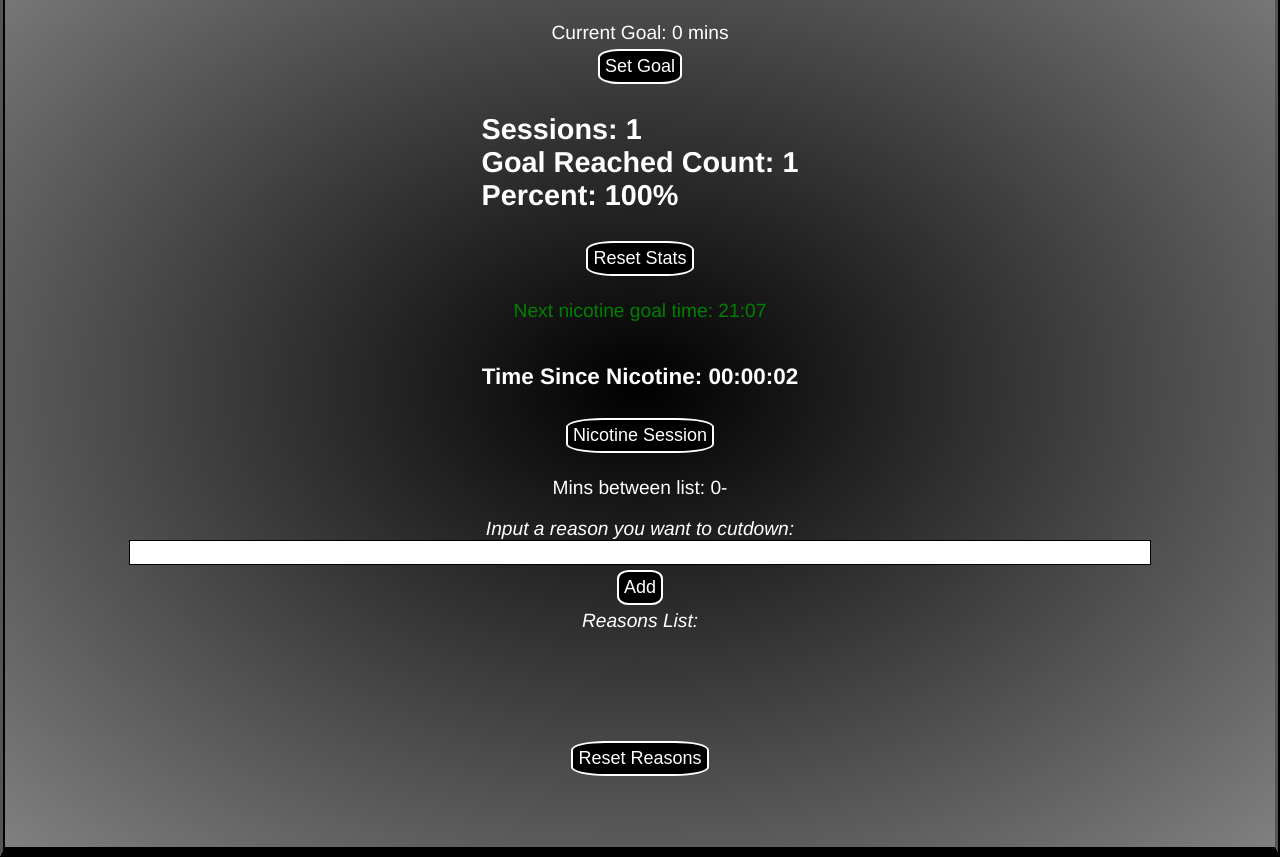
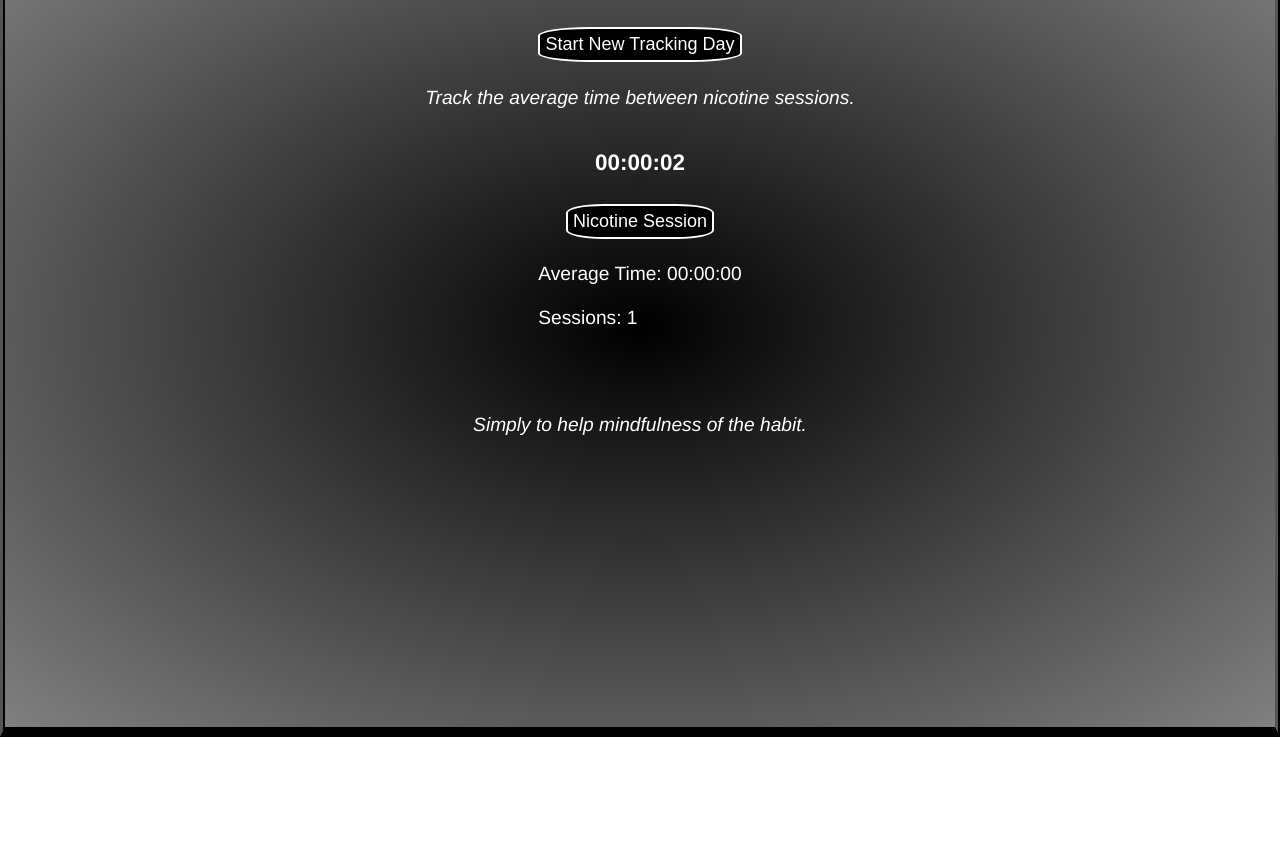
Before and after one commit to Sgamb29/NicotineTimer, a plain HTML site: page index.html in a window 1280 px wide. Both pictures are taken after a click on the button "Nicotine Session". Shown: the part 83-940 px from the top of the page. After the commit the page ends 820 px from the top, so only its background shows below. Drawn offline with Linux system fonts and the light colour scheme.

Commit message:
big refactor

```diff
--- a/index.html
+++ b/index.html
@@ -9,25 +9,16 @@
 <body>
     <div class="container">
         <h1>Nicotine Timer</h1>
+        <button onclick="newTrackingDay()">Start New Tracking Day</button>
+        <p><em>Track the average time between nicotine sessions.</em></p>
 
-        <label for="goalButton" id="goalOutput">Current Goal: 0 mins</label>
-        <button name="goalButton" onclick="setGoal()">Set Goal</button>
-        <h2 id="statsOutput"></h2>
-        <button onclick="resetStats()">Reset Stats</button>
-        <p id="nextNicTime"></p>
         <h3 id="mainOutput"></h3>
         <button onclick="startNicotineTime()">Nicotine Session</button>
-        <p id="vapeTimesList" name="vapeTimesList">Mins between list: []</p>
-        <label for="reasonsInput"><em>Input a reason you want to cutdown:</em></label>
-        <input name="reasonsInput" id="reasonsInput" type="text">
-        <button onclick="addReason()">Add</button>
-        <label for="reasonsOutput"><em>Reasons List:</em></label>
-        <p id="reasonsOutput" name="reasonsOutput"></p>
-        <br><br><br>
-        <button onclick="resetReasons()">Reset Reasons</button>
+        <p id="statsOutput"></p>
         <br><br><br>
 
 
+    <footer><em>Simply to help mindfulness of the habit.</em></footer>
     </div>
 
     <script src="script.js"></script>
--- a/script.js
+++ b/script.js
@@ -1,83 +1,99 @@
 
 const mainOutput = document.getElementById("mainOutput");
-const goalOutput = document.getElementById("goalOutput");
-const timesList = document.getElementById("nicTimesList");
 const statsOutput = document.getElementById("statsOutput");
-const vapeTimesList = document.getElementById("vapeTimesList");
-let currentGoal = 0;
-let sessionCount = 0;
-let reachedGoalCount = 0;
-let startTime = 0;
-let quitReasons = "";
-let timesBetween = "";
 
+// Cookie Keys
+const timesBetweenKey = "timesBetween";
+const lastNicKey = "lastNicTime";
+const sessionCountKey = "sessions";
 
-let lastNicotineTime = 0;
-let timerInterval = 0;
-let timePassed = 0;
-const nextNicTime = document.getElementById("nextNicTime");
+class Timer {
+    lastNicotineTime = null;
+    intervalId = null;
+    seconds = 0;
+    timesBetween = [];
+    sessions = 0;
 
-function startNicotineTime(cookieSet=false) {
-    const prefix = "Time Since Nicotine: ";
-    // !cookieSet is same as waiting for button press
-    if (!cookieSet) {
-        lastNicotineTime = new Date();
-        setCookie("lastNicTime", lastNicotineTime.toString(), 10000);
-        sessionCount += 1;
-        setCookie("sessionCount", sessionCount.toString(), 10000);
-        if (timePassed >= currentGoal * 60 * 1000) {
-            reachedGoalCount += 1;
-            setCookie("goalCount", reachedGoalCount.toString(), 10000);
-        }
-        displayTimesBetweenList();
+    // Stopwatch outputs the time str duration from last nic time.
+    runStopwatch() {
+        mainOutput.innerText = this.getTimeStr(this.seconds);
+        this.intervalId = setInterval(() => {
+            this.seconds = this.getDurationSecondsFromDate(this.lastNicotineTime);
+            mainOutput.innerText = this.getTimeStr(this.seconds);
+        }, 1000);
     }
 
-    displayNextNicotineTime();
-
-    mainOutput.innerText = `${prefix}${getTimeStr(0)}`;
-    if (cookieSet) {
-        const n = new Date();
-        mainOutput.innerText = `${prefix}${getTimeStr(n.getTime() - lastNicotineTime.getTime())}`;
+    stopStopwatch() {
+        clearInterval(this.intervalId);
+        this.intervalId = null;
     }
 
-    updateStatsOuput();
-
-    timerInterval = setInterval(() => {
-        const now = new Date();
-        timePassed = now.getTime() - lastNicotineTime.getTime();
-        if (timePassed >= currentGoal * 60 * 1000) {
-            nextNicTime.style.color = "green";
-        } else {
-            nextNicTime.style.color = "white";
+    buttonPressStartLogic() {
+        // If != null pushing the duration from last session to times between list.
+        if (this.lastNicotineTime != null) {
+            this.timesBetween.push(this.getDurationSecondsFromDate(this.lastNicotineTime));
+            setCookie(timesBetweenKey, this.timesBetween.join("-"), 1000);
         }
 
-        mainOutput.innerText = `${prefix}${getTimeStr(timePassed)}`;
-    }, 1000);
+        this.lastNicotineTime = new Date();
+        setCookie(lastNicKey, this.lastNicotineTime.toString(), 10000);
+        this.sessions += 1;
+        setCookie(sessionCountKey, this.sessions.toString());
 
+        this.displayTodaysStats();
+        if (this.intervalId === null) {
+            this.runStopwatch();
+        }
+        mainOutput.innerText = "00:00:00";
     }
 
-function displayTimesBetweenList(cookieSet=false) {
-    const minsPassed = timePassed / 1000 / 60;
-    if (!cookieSet) {
-        timesBetween = timesBetween + minsPassed.toFixed(0).toString() + "-";
-    }
-    vapeTimesList.innerText = "Mins between list: " + timesBetween;
-    setCookie("timesBetween", timesBetween, 10000);
+    getAverageSecondsBetween() {
+        let sum = 0;
+        this.timesBetween.forEach((num) => {
+            sum += parseInt(num);
+        })
+        return parseInt(sum / this.timesBetween.length);
     }
 
-function displayNextNicotineTime() {
-    let nextNicHoursAndMins = new Date();
-    nextNicHoursAndMins.setTime(lastNicotineTime.getTime() + currentGoal * 60 * 1000);
-    let nextHr = nextNicHoursAndMins.getHours();
-    let nextMins = nextNicHoursAndMins.getMinutes();
-    nextHr = nextHr < 10 ? `0${nextHr}` : `${nextHr}`;
-    nextMins = nextMins < 10 ? `0${nextMins}` : `${nextMins}`;
-    nextNicTime.innerText = `Next nicotine goal time: ${nextHr}:${nextMins}`;
-
+    getDurationSecondsFromDate(dt) {
+        const now = new Date();
+        return (now.getTime() - dt.getTime()) / 1000;
     }
 
-function getTimeStr(mili) {
-    let seconds = parseInt(mili / 1000);
+    setVariablesFromLoad(lastNic, times, seshs) {
+        this.lastNicotineTime = new Date(lastNic);
+        this.seconds = this.getDurationSecondsFromDate(this.lastNicotineTime);
+        if (times !== "") {
+            this.timesBetween = times.split("-");
+        }
+        if (seshs !== "") {
+            this.sessions = parseInt(seshs);
+        }
+        this.displayTodaysStats();
+    }
+
+    displayTodaysStats() {
+        statsOutput.innerText = `Average Time: ${this.getTimeStr(this.getAverageSecondsBetween())}
+        \nSessions: ${this.sessions}`;
+    }
+
+    newTrackingDay() {
+        this.lastNicotineTime = null;
+        this.timesBetween = [];
+        this.stopStopwatch();
+        setCookie(timesBetweenKey, "", 10000);
+        setCookie(lastNicKey, "", 10000);
+        this.seconds = 0;
+        this.sessions = 0;
+        mainOutput.innerText = this.getTimeStr(this.seconds);
+        this.displayTodaysStats();
+    }
+
+    getTimeStr(seconds) {
+        if (!seconds) {
+            return "00:00:00";
+        }
+        seconds = parseInt(seconds);
         let minutes = parseInt(seconds / 60);
         let hours = parseInt(minutes / 60);
 
@@ -87,105 +103,35 @@ function getTimeStr(mili) {
         const secStr = seconds < 10 ? `0${seconds}` : `${seconds}`;
         const minStr = minutes < 10 ? `0${minutes}` : `${minutes}`;
         const hrStr = hours < 10 ? `0${hours}` : `${hours}`;
-
         return `${hrStr}:${minStr}:${secStr}`;
     }
-
-function resetStats() {
-    sessionCount = 0;
-    reachedGoalCount = 0;
-    timesBetween = "";
-    setCookie("timesBetween", timesBetween, 10000);
-    setCookie("sessionCount", sessionCount.toString(), 10000);
-    setCookie("goalCount", reachedGoalCount.toString(), 10000);
-    updateStatsOuput();
-    displayTimesBetweenList(true);
 }
 
-function setGoal() {
-    const validGoal = new RegExp("^[0-9]+$");
-    const input = prompt("Input Goal: ");
-    if (validGoal.test(input)) {
-        currentGoal = parseInt(input);
-        goalOutput.innerText = "Current Goal: " + input + " mins";
-        setCookie("goal", currentGoal.toString(), 10000);
-        displayNextNicotineTime();
+const timer = new Timer();
+
+function startNicotineTime() {
+    timer.buttonPressStartLogic();
 }
 
-}
-
-function updateStatsOuput() {
-    let reachedPercent = reachedGoalCount / sessionCount * 100;
-    if (reachedGoalCount === 0 && sessionCount === 0) {
-        reachedPercent = 0;
-    }
-    const statsStr = `Sessions: ${sessionCount}\nGoal Reached Count: ${reachedGoalCount}\nPercent: ${reachedPercent.toFixed(0)}%`;
-    statsOutput.innerText = statsStr;
-    goalOutput.innerText = `Current Goal: ${currentGoal} mins`;
+function newTrackingDay() {
+    timer.newTrackingDay();
 }
 
 document.addEventListener("DOMContentLoaded", () => {
-
-    const lastSesh = getCookie("lastNicTime");
-    const g = getCookie("goal");
-    const gc = getCookie("goalCount");
-    const sc = getCookie("sessionCount");
-    const rs = getCookie("reasons");
-    const tb = getCookie("timesBetween");
-
-    currentGoal = g !== "" ? parseInt(g) : 0;
-    reachedGoalCount = gc !== "" ? parseInt(gc) : 0;
-    sessionCount = sc !== "" ? parseInt(sc) : 0;
-    quitReasons = rs !== "" ? rs : "";
-    timesBetween = tb !== "" ? tb : "";
-
+    const lastSesh = getCookie(lastNicKey);
+    const timesBetween = getCookie(timesBetweenKey);
+    const seshs = getCookie(sessionCountKey);
 
     if (lastSesh !== "") {
-        lastNicotineTime = new Date(lastSesh);
-        startNicotineTime(true);
+        timer.setVariablesFromLoad(lastSesh, timesBetween, seshs);
+        timer.runStopwatch();
+    } else {
+        timer.newTrackingDay();
     }
-    updateStatsOuput();
-    displayTimesBetweenList(true);
-    setCookie("reasons", quitReasons, 10000);
-    setCookie("goal", currentGoal, 10000);
-    addReason(true);
-
+    if (timesBetween !== "") {
+        timer.displayTodaysStats();
+    }
 });
-
-const reasonsInput = document.getElementById("reasonsInput");
-const reasonsOutput = document.getElementById("reasonsOutput");
-const seperator = "--+--";
-
-function addReason(reload=false) {
-    if (!reload) {
-        quitReasons = quitReasons + seperator + reasonsInput.value;
-        reasonsInput.value = "";
-    }
-    const reasonsList = quitReasons.split(seperator);
-    reasonsOutput.innerText = "";
-    let reasonsString = "";
-    reasonsList.forEach((r) => {
-        if (r === "") {
-            return;
-        }
-        reasonsString = reasonsString + "* " + r + "\n";
-    });
-    reasonsOutput.innerText = reasonsString;
-    setCookie("reasons", quitReasons, 10000);
-
-}
-
-reasonsInput.addEventListener("keypress", (e) => {
-    if (e.key === "Enter") {
-        addReason();
-    }
-})
-
-function resetReasons() {
-    quitReasons = "";
-    reasonsOutput.innerText = "";
-    setCookie("reasons", quitReasons, 10000);
-}
 
 
 function setCookie(name, value, days) {
@@ -202,5 +148,4 @@ function getCookie(name) {
         } catch {
             return "";
         }
-
 }
--- a/style.css
+++ b/style.css
@@ -41,6 +41,10 @@ button {
     border-radius: 25%;
 }
 
+button:active {
+    background-color: lightgreen;
+}
+
 input {
     border: solid 1px black;
     font-size: large;
```
Lines whose indentation alone changed are shown as unchanged.
